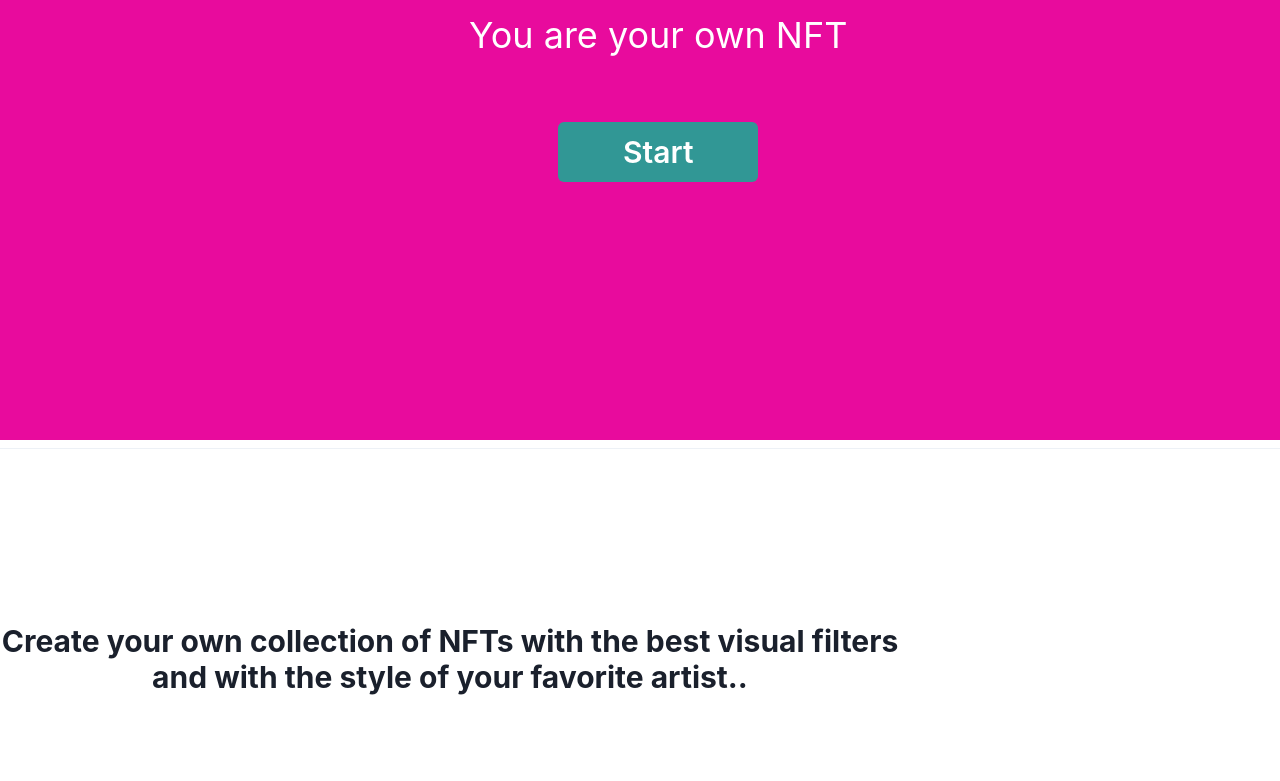
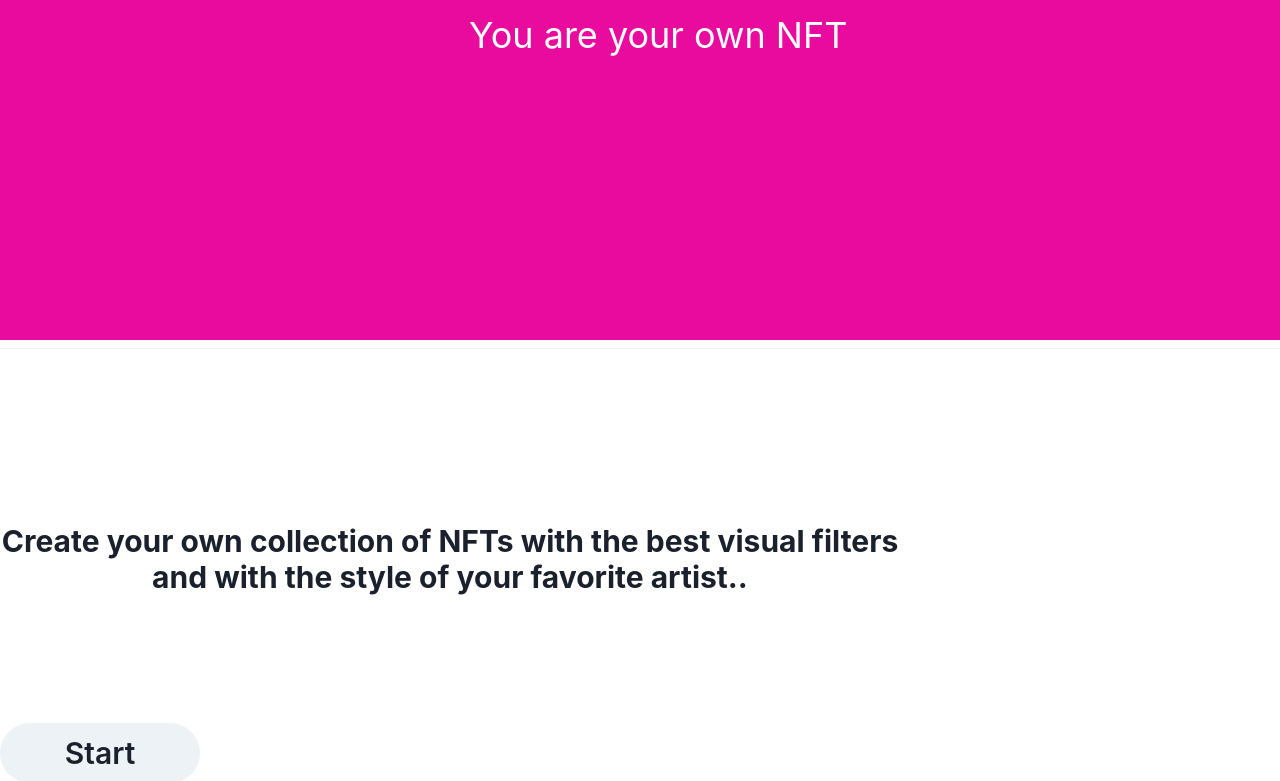
Before and after one commit to cikejoae/Mint_Protocol, a React (Create React App) app in the folder frontend/: page / in a window 1280 px wide. Shown: the part 440-1221 px from the top of the page. Built offline with nearby package versions, Linux system fonts and the light colour scheme.

Commit message:
Ajustando diseño de la barra de navegación

```diff
--- a/frontend/src/App.tsx
+++ b/frontend/src/App.tsx
@@ -6,7 +6,7 @@ import './App.css';
 function App() {
   return (
     <Grid w='100%' h='100%'>
-      <HStack>
+      <HStack h='80px'>
         <Flex gap='500'>
           <Box p='4' bg='white'>
             <header> Mint Protocol </header>
@@ -30,7 +30,7 @@ function App() {
       </Flex>
       </HStack>
 
-      <VStack w = '100%' h = '800px' background= '#e80b9d' alignItems='center'
+      <VStack w = '100%' h = '700px' background= '#e80b9d' alignItems='center'
         max-width='100px'>
         <Box h='200px'></Box>
           <Heading h='100px'
@@ -47,10 +47,6 @@ function App() {
             className="font">
               You are your own NFT
           </Heading>
-          <Button colorScheme='teal' size='md' height='60px'
-            width='200px'>
-            <Text fontSize='30px'>Start</Text>
-          </Button>
       </VStack>
       <VStack  alignItems='center' height= "300px" max-width= "100%" background = "white">
       <Box h='50px'></Box>
@@ -62,12 +58,18 @@ function App() {
         <VStack>
           <Box h='100px'></Box>
             <Box>
-              <Heading h='500px' w='900px'
+              <Heading h='200px' w='900px'
                 textAlign='center'
                 fontSize='30px'
                 >
                 Create your own collection of NFTs with the best visual filters and with the style of your favorite artist..
               </Heading>
+              <Button colorScheme='gray' size='md' height='60px'
+                      width='200px'
+                      borderRadius='30px'
+                      >
+                <Text fontSize='30px'>Start</Text>
+              </Button>
               <Box bg ="black" w="100%" h="300px">
               <div className="carousel">
               <div className="carousel_items" >
```
